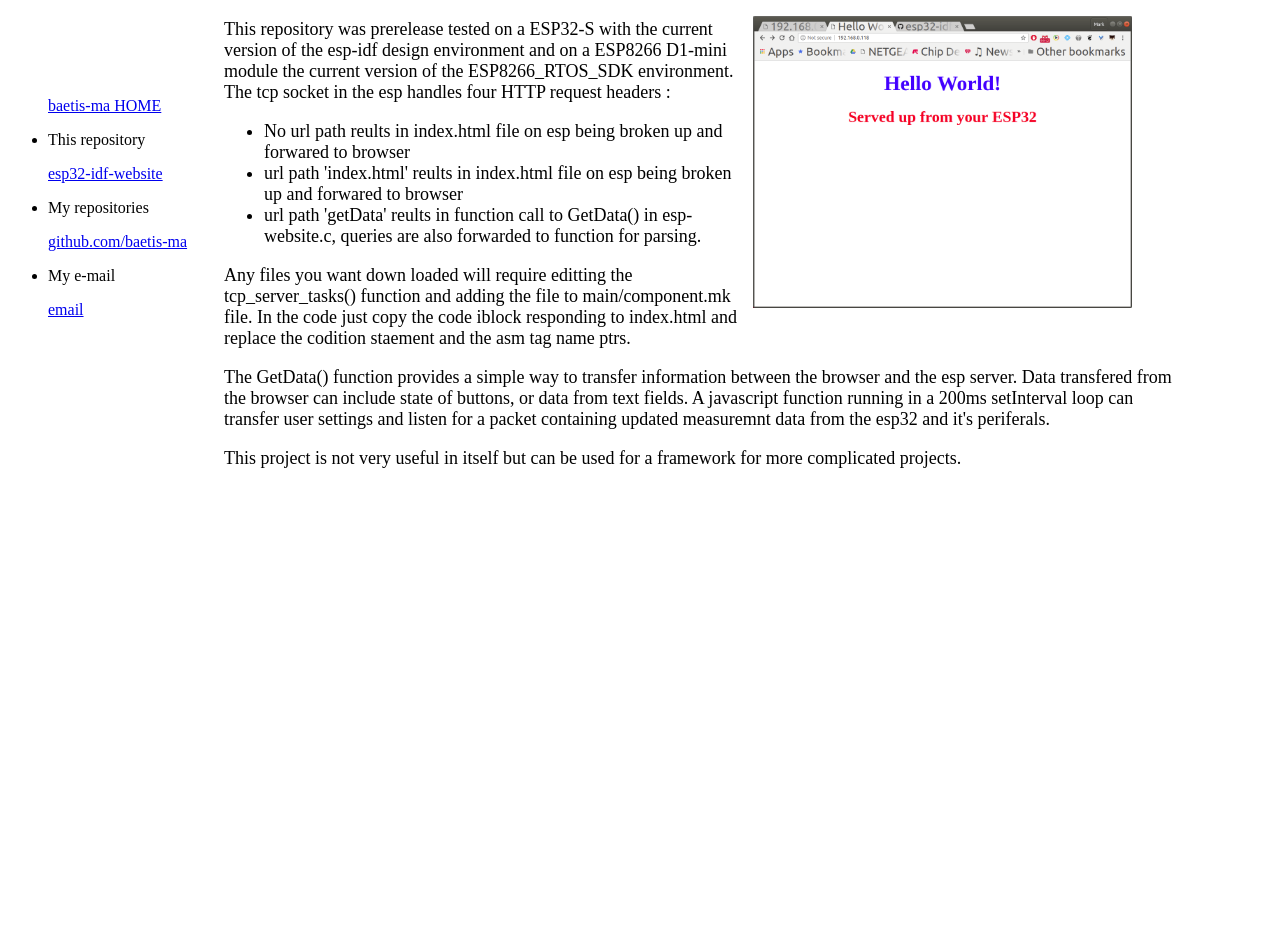
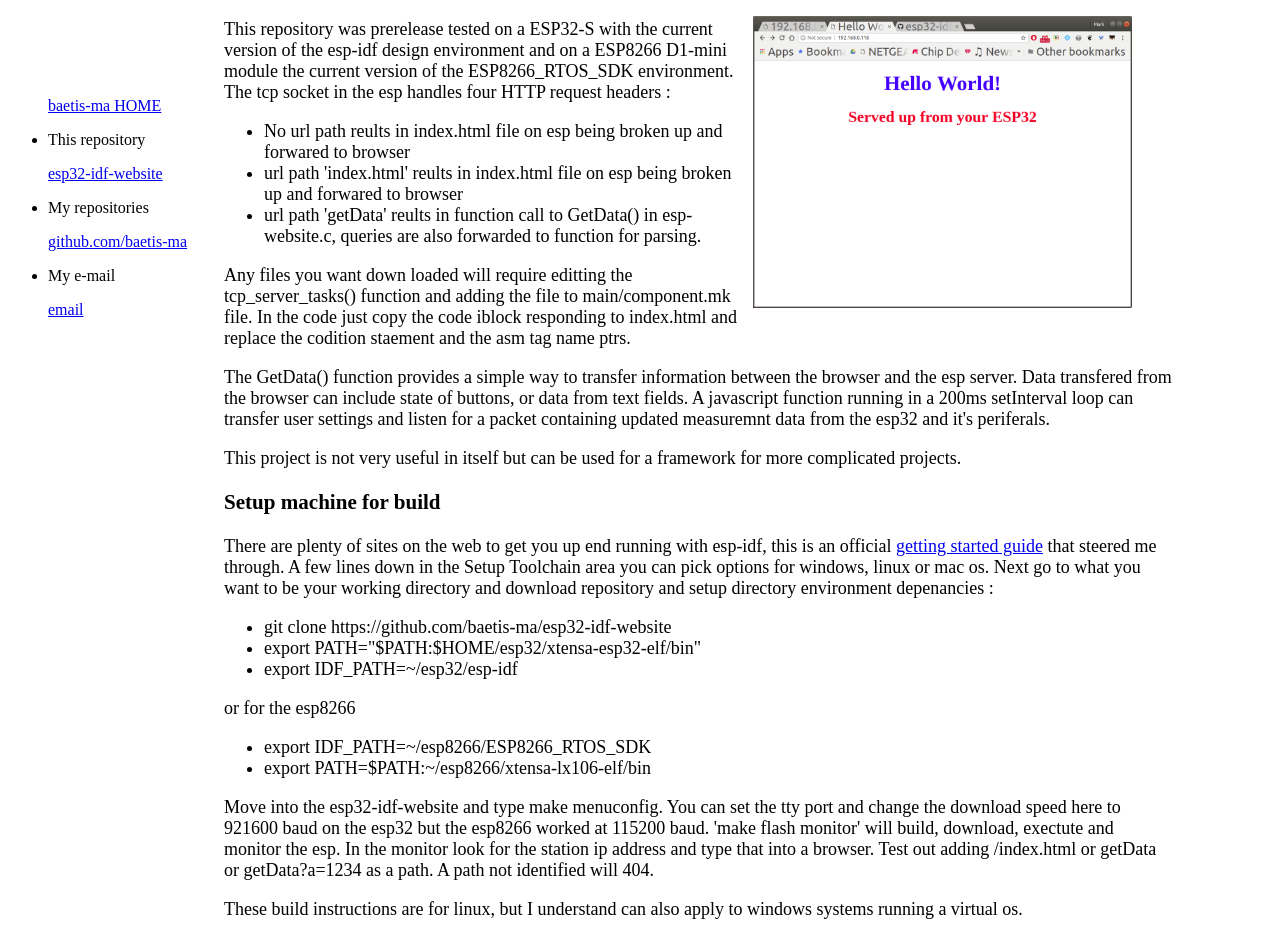
Before and after one commit to baetis-ma/baetis-ma.github.io, a plain HTML site: page proj1/index.html in a window 1280 px wide. Shown: the part 79-1017 px from the top of the page. Before the commit the page ends 800 px from the top, so only its background shows below. Drawn offline with Linux system fonts and the light colour scheme.

Commit message:
added directions

```diff
--- a/proj1/index.html
+++ b/proj1/index.html
@@ -43,6 +43,36 @@
       This project is not very useful in itself but can be used for a framework for more complicated
       projects.
       </p>
+      <p>
+      <h3>Setup machine for build</h3>
+      </p>
+      <p>
+      There are plenty of sites on the web to get you up end running with esp-idf, this is an official
+      <a href="https://docs.espressif.com/projects/esp-idf/en/latest/get-started/">
+      getting started guide</a> that steered me through. A few lines down in the Setup Toolchain area
+      you can pick options for windows, linux or mac os. Next go to what you want to be your working
+      directory and download repository and setup directory environment depenancies :
+      <ul><li>git clone https://github.com/baetis-ma/esp32-idf-website</li>
+          <li>export PATH="$PATH:$HOME/esp32/xtensa-esp32-elf/bin"</li>
+          <li>export IDF_PATH=~/esp32/esp-idf</li>
+      </ul>
+      or for the esp8266
+      <ul><li>export IDF_PATH=~/esp8266/ESP8266_RTOS_SDK</li>
+          <li>export PATH=$PATH:~/esp8266/xtensa-lx106-elf/bin</li>
+      </ul>
+      </p>
+      <p>
+      Move into the esp32-idf-website and type make menuconfig. You can set the tty port and
+      change the download speed here to 921600 baud on the esp32 but the esp8266 worked at
+      115200 baud. 'make flash monitor' will build, download, exectute and monitor the esp.
+      In the monitor look for the station ip address and type that into a browser. Test out adding
+      /index.html or getData or getData?a=1234 as a path. A path not identified will 404.
+
+      </p>
+      <p>
+      These build instructions are for linux, but I understand can also apply to windows systems
+      running a virtual os.
+      </p>
    </div>
 
    <ul id="rside">
```
Also changed, not shown: index.html (+2 -2 lines).
